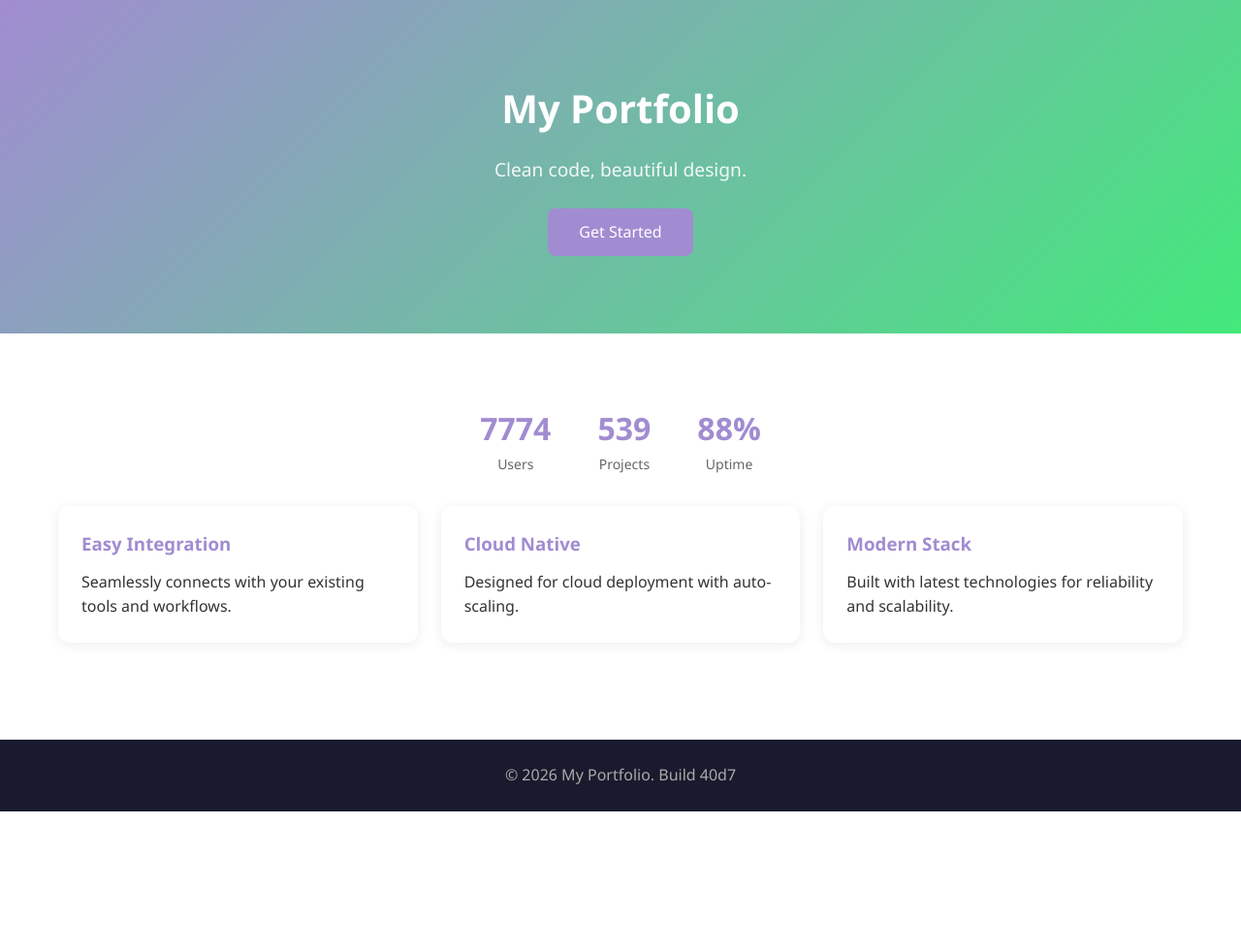
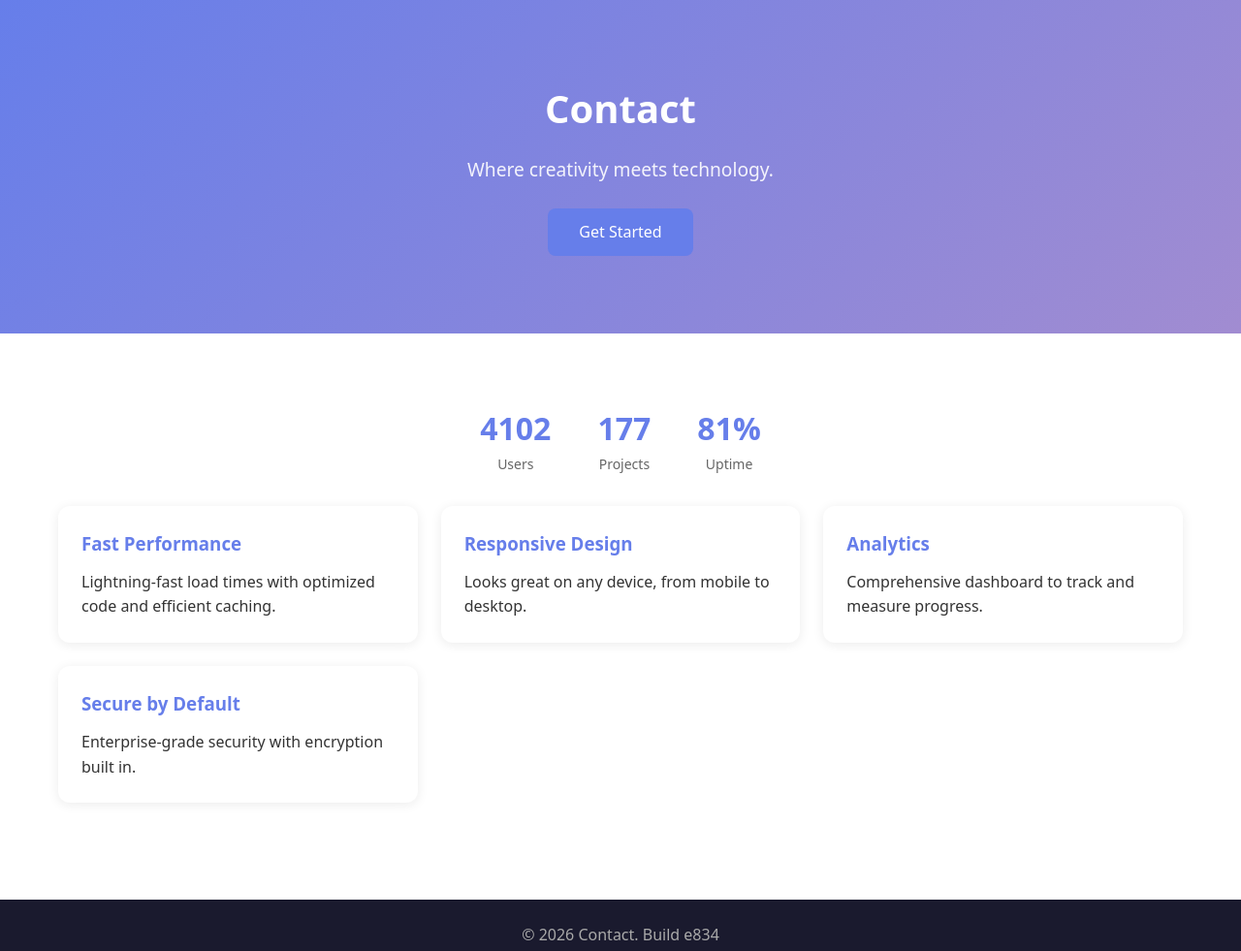
Before and after one commit to bivay-laina/experiment-4b0d34, a plain HTML site: page main.html in a window 1280 px wide. Shown: the whole page at 97% size. Before the commit the page ends 837 px from the top, so only its background shows below. Drawn offline with Linux system fonts and the light colour scheme.

Commit message:
Update footer

```diff
--- a/main.html
+++ b/main.html
@@ -3,47 +3,48 @@
 <head>
 	<meta charset="UTF-8">
 	<meta name="viewport" content="width=device-width, initial-scale=1.0">
-	<title>My Portfolio</title>
+	<title>Contact</title>
 	<style>
 		* { margin: 0; padding: 0; box-sizing: border-box; }
-		body { font-family: 'Segoe UI', Tahoma, Geneva, Verdana, sans-serif; line-height: 1.6; color: #333; }
-		.hero { background: linear-gradient(135deg, #a18cd1, #43e97b); color: #fff; padding: 80px 20px; text-align: center; }
+		body { font-family: system-ui, -apple-system, sans-serif; line-height: 1.6; color: #333; }
+		.hero { background: linear-gradient(135deg, #667eea, #a18cd1); color: #fff; padding: 80px 20px; text-align: center; }
 		.hero h1 { font-size: 2.5rem; margin-bottom: 16px; }
 		.hero p { font-size: 1.2rem; opacity: .9; max-width: 600px; margin: 0 auto; }
 		.container { max-width: 1200px; margin: 0 auto; padding: 40px 20px; }
 		.grid { display: grid; grid-template-columns: repeat(auto-fit, minmax(280px, 1fr)); gap: 24px; margin-top: 32px; }
 		.card { background: #fff; border-radius: 12px; padding: 24px; box-shadow: 0 2px 12px rgba(0,0,0,.08); transition: transform .2s; }
 		.card:hover { transform: translateY(-4px); }
-		.card h3 { color: #a18cd1; margin-bottom: 12px; }
-		.btn { display: inline-block; padding: 12px 32px; background: #a18cd1; color: #fff; border: none; border-radius: 8px; font-size: 1rem; cursor: pointer; text-decoration: none; margin-top: 24px; }
+		.card h3 { color: #667eea; margin-bottom: 12px; }
+		.btn { display: inline-block; padding: 12px 32px; background: #667eea; color: #fff; border: none; border-radius: 8px; font-size: 1rem; cursor: pointer; text-decoration: none; margin-top: 24px; }
 		.btn:hover { opacity: .9; }
 		.stats { display: flex; justify-content: center; gap: 48px; margin-top: 32px; }
 		.stat { text-align: center; }
-		.stat-num { font-size: 2rem; font-weight: bold; color: #a18cd1; }
+		.stat-num { font-size: 2rem; font-weight: bold; color: #667eea; }
 		.stat-lbl { font-size: .875rem; color: #666; }
 		footer { background: #1a1a2e; color: #aaa; text-align: center; padding: 24px; margin-top: 60px; }
 	</style>
 </head>
 <body>
 	<div class="hero">
-		<h1>My Portfolio</h1>
-		<p>Clean code, beautiful design.</p>
+		<h1>Contact</h1>
+		<p>Where creativity meets technology.</p>
 		<a href="#content" class="btn">Get Started</a>
 	</div>
 	<div class="container" id="content">
 		<div class="stats">
-			<div class="stat"><div class="stat-num">7774</div><div class="stat-lbl">Users</div></div>
-			<div class="stat"><div class="stat-num">539</div><div class="stat-lbl">Projects</div></div>
-			<div class="stat"><div class="stat-num">88%</div><div class="stat-lbl">Uptime</div></div>
+			<div class="stat"><div class="stat-num">4102</div><div class="stat-lbl">Users</div></div>
+			<div class="stat"><div class="stat-num">177</div><div class="stat-lbl">Projects</div></div>
+			<div class="stat"><div class="stat-num">81%</div><div class="stat-lbl">Uptime</div></div>
 		</div>
 		<div class="grid">
-			<div class="card"><h3>Easy Integration</h3><p>Seamlessly connects with your existing tools and workflows.</p></div>
-			<div class="card"><h3>Cloud Native</h3><p>Designed for cloud deployment with auto-scaling.</p></div>
-			<div class="card"><h3>Modern Stack</h3><p>Built with latest technologies for reliability and scalability.</p></div>
+			<div class="card"><h3>Fast Performance</h3><p>Lightning-fast load times with optimized code and efficient caching.</p></div>
+			<div class="card"><h3>Responsive Design</h3><p>Looks great on any device, from mobile to desktop.</p></div>
+			<div class="card"><h3>Analytics</h3><p>Comprehensive dashboard to track and measure progress.</p></div>
+			<div class="card"><h3>Secure by Default</h3><p>Enterprise-grade security with encryption built in.</p></div>
 		</div>
 	</div>
 	<footer>
-		<p>&copy; 2026 My Portfolio. Build 40d7</p>
+		<p>&copy; 2026 Contact. Build e834</p>
 	</footer>
 </body>
 </html>
```
